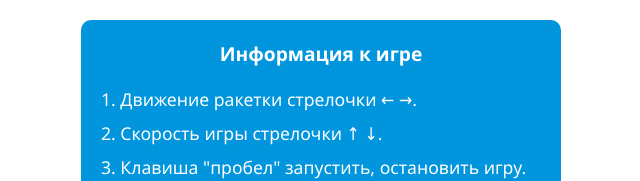
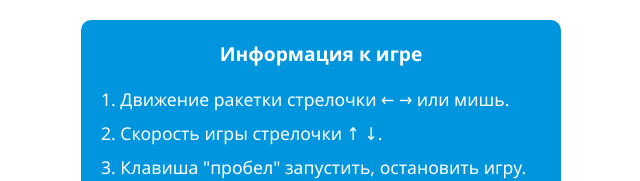
Before and after one commit to Nailheart/Breakout, a plain HTML site: page index.html in a window 1280 px wide. Shown: the top 181 px of the page, without its empty margins (319-959 px from the left). Drawn offline with Linux system fonts and the light colour scheme.

Commit message:
Дополнено описания игры

```diff
--- a/index.html
+++ b/index.html
@@ -10,7 +10,7 @@
   <div class="game-info">
     <h1 class="game-title">Информация к игре</h1>
     <ul class="game-list">
-      <li class="game-item">1. Движение ракетки стрелочки &#8592; &#8594;.</li>
+      <li class="game-item">1. Движение ракетки стрелочки &#8592; &#8594; или мишь.</li>
       <li class="game-item">2. Скорость игры стрелочки &#8593; &#8595;.</li>
       <li class="game-item">3. Клавиша "пробел" запустить, остановить игру.</li>
     </ul>
```
